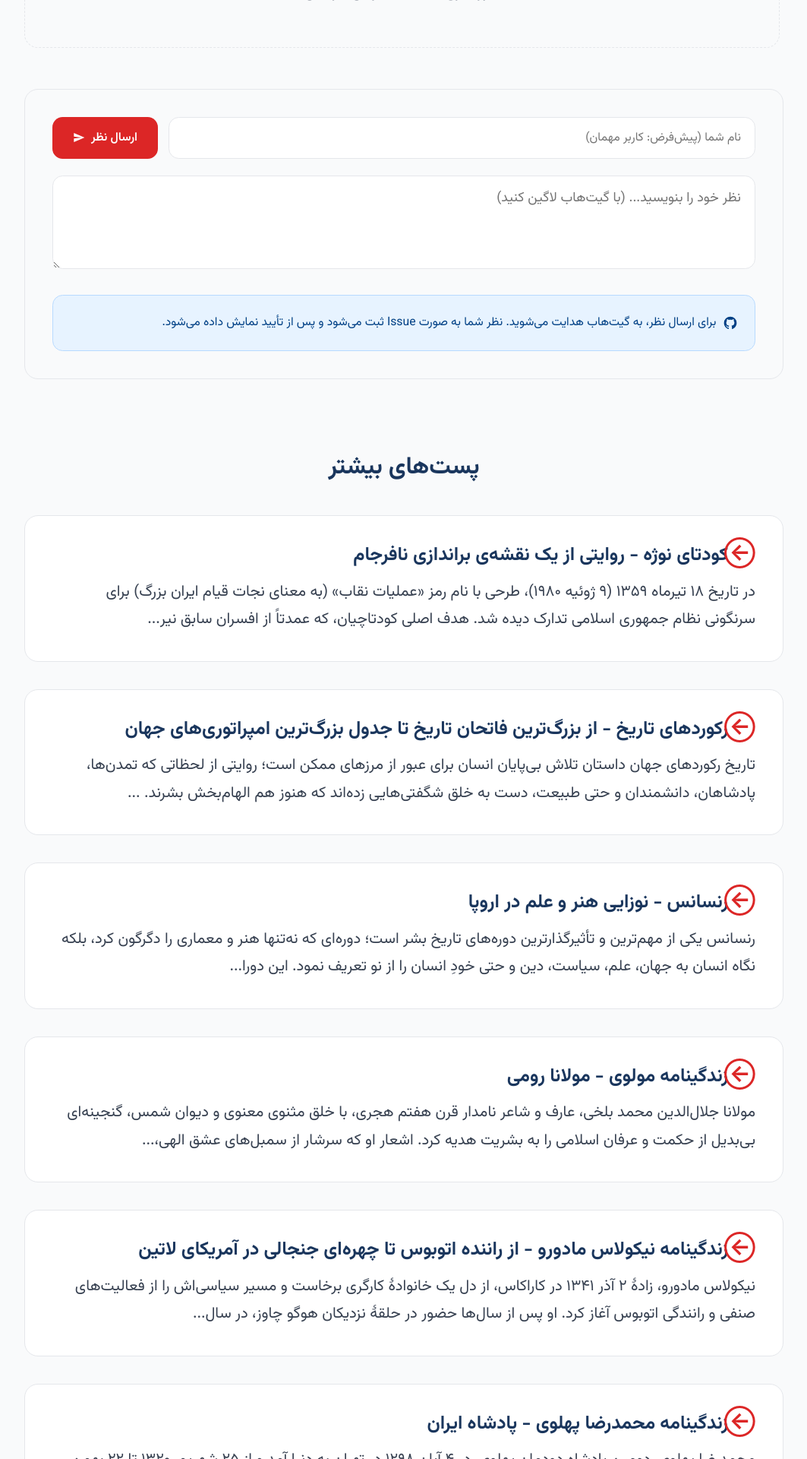
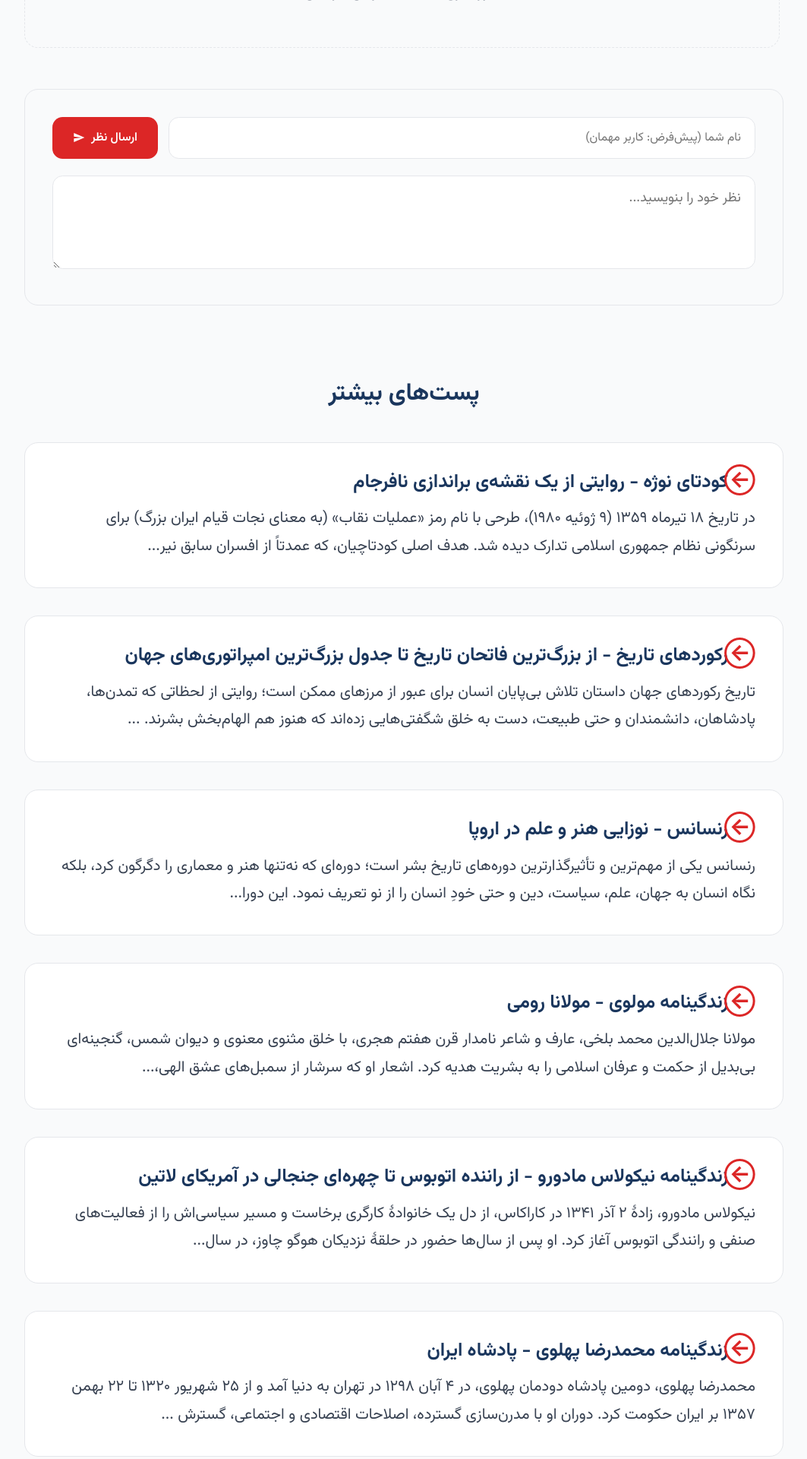
Before and after one commit to darkblog/darkblog.github.io, a Jekyll site: the page built from _posts/2025-7-5-68.md, in a window 1280 px wide. Shown: the part 2589-4509 px from the top of the page at 76% size, without its empty margins (108-1171 px from the left). Built offline with Jekyll 4.4.1, drawn with Linux system fonts in a browser that asks for light colours.

Commit message:
Update post.html

```diff
--- a/_layouts/post.html
+++ b/_layouts/post.html
@@ -566,23 +566,6 @@
             word-wrap: break-word;
         }
 
-        .comment-link {
-            margin-top: 10px;
-            font-size: 0.8rem;
-        }
-
-        .comment-link a {
-            color: var(--color-accent);
-            text-decoration: none;
-            display: inline-flex;
-            align-items: center;
-            gap: 5px;
-        }
-
-        .comment-link a:hover {
-            text-decoration: underline;
-        }
-
         .no-comments-mini {
             text-align: center;
             padding: var(--spacing-xl);
@@ -700,25 +683,6 @@
             background: #f8d7da;
             color: #721c24;
             border: 1px solid #f5c6cb;
-        }
-
-        .comment-status.info {
-            background: #d1ecf1;
-            color: #0c5460;
-            border: 1px solid #bee5eb;
-        }
-
-        .github-note {
-            background: #e7f3ff;
-            border: 1px solid #b8daff;
-            color: #004085;
-            padding: var(--spacing-md);
-            border-radius: var(--radius-md);
-            margin-top: var(--spacing-md);
-            font-size: var(--font-size-sm);
-            display: flex;
-            align-items: center;
-            gap: 8px;
         }
 
         .more-posts {
@@ -1065,16 +1029,6 @@
                                         <span class="comment-date-mini">{{ comment.date }}</span>
                                     </div>
                                     <div class="comment-body-mini">{{ comment.message | newline_to_br }}</div>
-                                    {% if comment.url %}
-                                    <div class="comment-link">
-                                        <a href="{{ comment.url }}" target="_blank" rel="noopener">
-                                            <svg width="14" height="14" viewBox="0 0 24 24" fill="currentColor">
-                                                <path d="M12,2A10,10 0 0,0 2,12C2,16.42 4.87,20.17 8.84,21.5C9.34,21.58 9.5,21.27 9.5,21C9.5,20.77 9.5,20.14 9.5,19.31C6.73,19.91 6.14,17.97 6.14,17.97C5.68,16.81 5.03,16.5 5.03,16.5C4.12,15.88 5.1,15.9 5.1,15.9C6.1,15.97 6.63,16.93 6.63,16.93C7.5,18.45 8.97,18 9.54,17.76C9.63,17.11 9.89,16.67 10.17,16.42C7.95,16.17 5.62,15.31 5.62,11.5C5.62,10.39 6,9.5 6.65,8.79C6.55,8.54 6.2,7.5 6.75,6.15C6.75,6.15 7.59,5.88 9.5,7.17C10.29,6.95 11.15,6.84 12,6.84C12.85,6.84 13.71,6.95 14.5,7.17C16.41,5.88 17.25,6.15 17.25,6.15C17.8,7.5 17.45,8.54 17.35,8.79C18,9.5 18.38,10.39 18.38,11.5C18.38,15.32 16.04,16.16 13.81,16.41C14.17,16.72 14.5,17.33 14.5,18.26C14.5,19.62 14.5,20.72 14.5,21C14.5,21.27 14.66,21.59 15.17,21.5C19.14,20.16 22,16.42 22,12A10,10 0 0,0 12,2Z"/>
-                                            </svg>
-                                            مشاهده در گیت‌هاب
-                                        </a>
-                                    </div>
-                                    {% endif %}
                                 </div>
                             {% endfor %}
                         {% else %}
@@ -1083,7 +1037,7 @@
                     </div>
 
                     <div class="simple-comment-box">
-                        <form id="githubCommentForm" class="simple-comment-form">
+                        <form id="commentForm" class="simple-comment-form">
                             <div class="comment-input-group">
                                 <input
                                     type="text"
@@ -1106,7 +1060,7 @@
                                     id="commentText"
                                     name="message"
                                     rows="3"
-                                    placeholder="نظر خود را بنویسید... (با گیت‌هاب لاگین کنید)"
+                                    placeholder="نظر خود را بنویسید..."
                                     required
                                     class="comment-textarea"
                                 ></textarea>
@@ -1114,18 +1068,8 @@
 
                             <input type="hidden" id="commentPostSlug" value="{{ page.slug | default: page.url | slugify }}">
                             <input type="hidden" id="commentPostTitle" value="{{ page.title | escape }}">
-                            <input type="hidden" id="repoOwner" value="darkblog">
-                            <input type="hidden" id="repoName" value="darkblog.github.io">
                         </form>
-
                         <div id="commentStatus" class="comment-status" style="display: none;"></div>
-
-                        <div class="github-note">
-                            <svg width="20" height="20" viewBox="0 0 24 24" fill="currentColor">
-                                <path d="M12,2A10,10 0 0,0 2,12C2,16.42 4.87,20.17 8.84,21.5C9.34,21.58 9.5,21.27 9.5,21C9.5,20.77 9.5,20.14 9.5,19.31C6.73,19.91 6.14,17.97 6.14,17.97C5.68,16.81 5.03,16.5 5.03,16.5C4.12,15.88 5.1,15.9 5.1,15.9C6.1,15.97 6.63,16.93 6.63,16.93C7.5,18.45 8.97,18 9.54,17.76C9.63,17.11 9.89,16.67 10.17,16.42C7.95,16.17 5.62,15.31 5.62,11.5C5.62,10.39 6,9.5 6.65,8.79C6.55,8.54 6.2,7.5 6.75,6.15C6.75,6.15 7.59,5.88 9.5,7.17C10.29,6.95 11.15,6.84 12,6.84C12.85,6.84 13.71,6.95 14.5,7.17C16.41,5.88 17.25,6.15 17.25,6.15C17.8,7.5 17.45,8.54 17.35,8.79C18,9.5 18.38,10.39 18.38,11.5C18.38,15.32 16.04,16.16 13.81,16.41C14.17,16.72 14.5,17.33 14.5,18.26C14.5,19.62 14.5,20.72 14.5,21C14.5,21.27 14.66,21.59 15.17,21.5C19.14,20.16 22,16.42 22,12A10,10 0 0,0 12,2Z"/>
-                            </svg>
-                            برای ارسال نظر، به گیت‌هاب هدایت می‌شوید. نظر شما به صورت Issue ثبت می‌شود و پس از تأیید نمایش داده می‌شود.
-                        </div>
                     </div>
                 </div>
 
@@ -1220,22 +1165,25 @@
 ${commentText}
 
 ---
-این نظر از طریق فرم نظرات وبلاگ ارسال شده است.`;
-
-        const issueUrl = `https://github.com/${repoOwner}/${repoName}/issues/new?title=نظر: ${postTitle}&body=${encodeURIComponent(issueBody)}&labels=نظر,${postSlug}`;
-
-        showStatus('در حال انتقال به گیت‌هاب...', 'info', statusDiv);
-
-        setTimeout(() => {
-            window.open(issueUrl, '_blank');
-
+این نظر از طریق فرم نظرات وبلاگ ارسال شده است.`,
+                labels: ['نظر', postSlug]
+            })
+        })
+        .then(response => {
+            if (response.ok) {
+                showStatus('✅ نظر شما با موفقیت ثبت شد و پس از تأیید نمایش داده می‌شود.', 'success', statusDiv);
+                commentInput.value = '';
+            } else {
+                throw new Error('خطا در ارسال نظر');
+            }
+        })
+        .catch(error => {
+            showStatus('❌ خطا در ارسال نظر. لطفاً دوباره تلاش کنید.', 'error', statusDiv);
+        })
+        .finally(() => {
             submitBtn.disabled = false;
             submitBtn.innerHTML = '<span>ارسال نظر</span><svg width="16" height="16" viewBox="0 0 24 24" fill="currentColor"><path d="M2,21L23,12L2,3V10L17,12L2,14V21Z"/></svg>';
-
-            showStatus('✅ به گیت‌هاب منتقل شدید. نظر شما به صورت Issue ثبت می‌شود.', 'success', statusDiv);
-
-            commentInput.value = '';
-        }, 1500);
+        });
     }
 
     function showStatus(message, type, statusDiv) {
```
Also changed, not shown: other parts of _layouts/post.html (+13 -12 lines).
